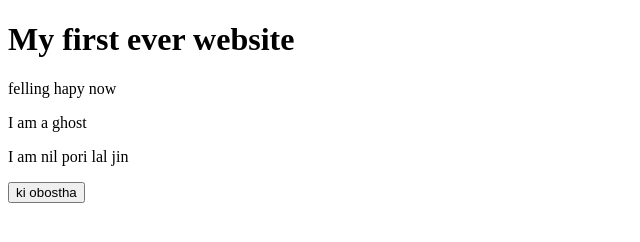
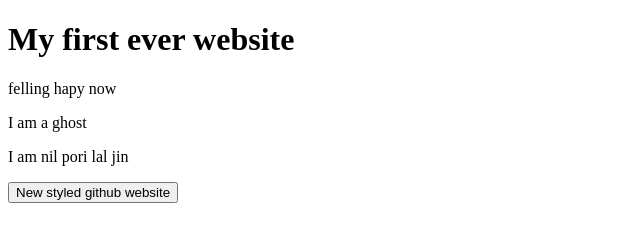
Before and after one commit to muhammad-nir/my-first-website, a plain HTML site: page index.html in a window 1280 px wide. Shown: the whole page, without its empty margins (0-640 px from the left). Drawn offline with Linux system fonts and the light colour scheme.

Commit message:
New Styled added

```diff
--- a/index.html
+++ b/index.html
@@ -11,7 +11,7 @@
     <p>felling hapy now </p>
     <p>I am a ghost</p>
      <p>I am nil pori lal jin</p>
-     <button>ki obostha</button>
+     <button>New styled github website</button>
 
 
 </body>
```
